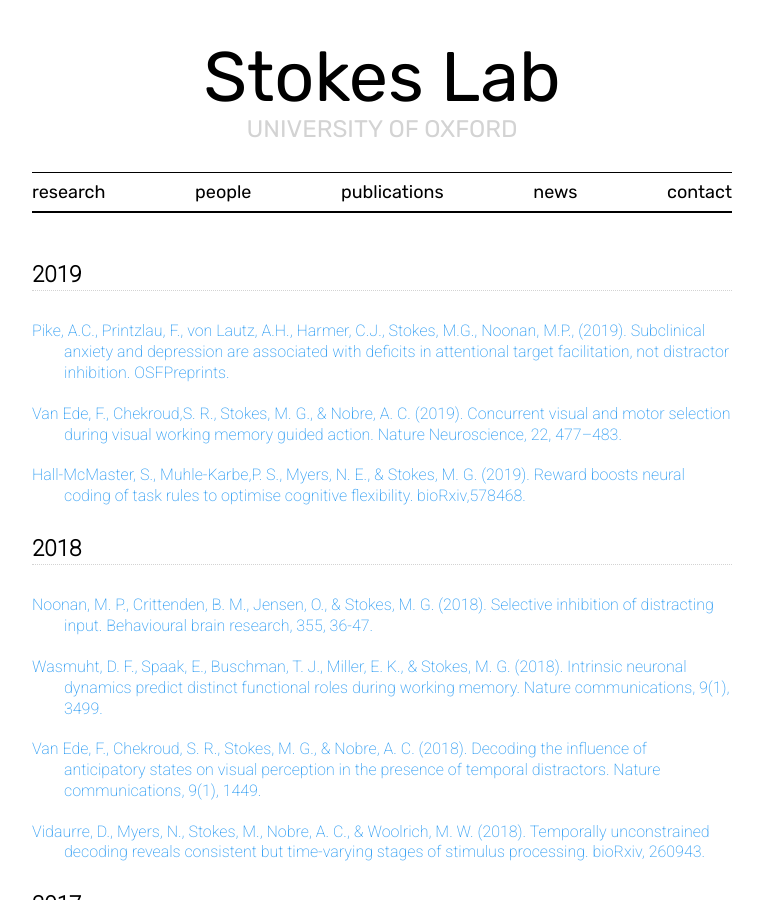
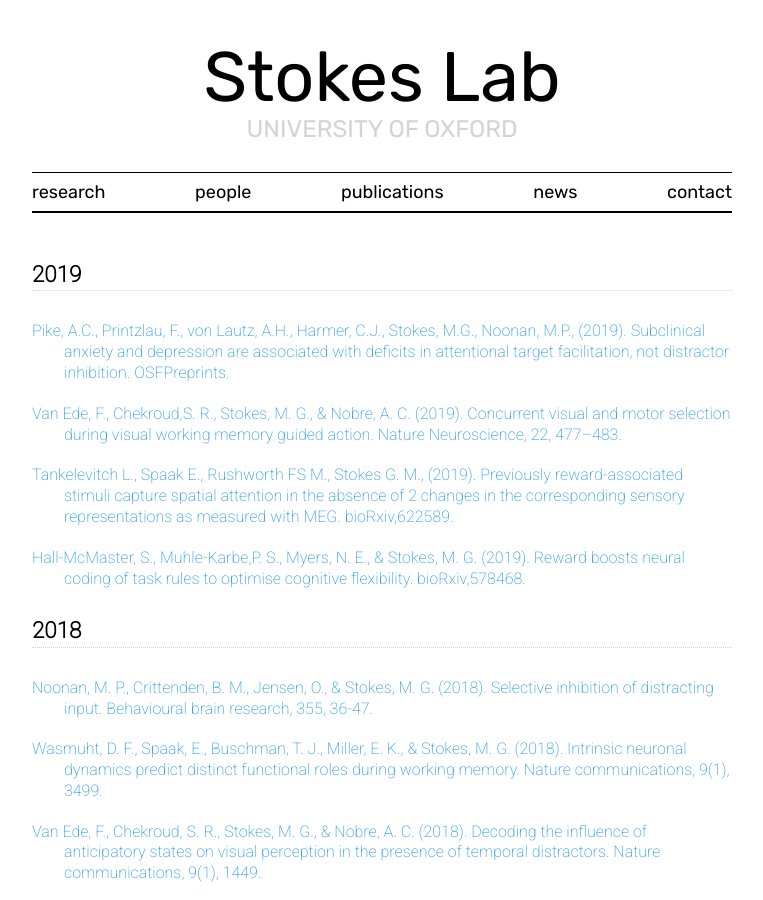
Before and after one commit to stokeslab/stokeslab.github.io, a Jekyll site: the page built from _pages/publications.html, in a window 1280 px wide and 900 px high. Shown: the whole window, without its empty margins (258-1021 px from the left). Built offline with Jekyll 4.4.1, drawn with Linux system fonts in a browser that asks for light colours; nearby versions of some CDN libraries; some web fonts are replaced.

Commit message:
Update publications.html

```diff
--- a/_pages/publications.html
+++ b/_pages/publications.html
@@ -13,9 +13,14 @@
 <p class="pub"> Van Ede, F., Chekroud,S. R., Stokes, M. G., & Nobre, A. C. (2019). Concurrent visual and motor selection during visual working memory guided action. Nature Neuroscience, 22, 477–483. <a href="https://www.nature.com/articles/s41593-018-0335-6" target="_blank">[PDF]</a></p>
 <p class="pub"> Hall-McMaster, S., Muhle-Karbe,P. S., Myers, N. E., & Stokes, M. G. (2019). Reward boosts neural coding of task rules to optimise cognitive flexibility. bioRxiv,578468. <a href="https://www.biorxiv.org/content/biorxiv/early/2019/03/16/578468.full.pdf" target="_blank">[PDF]</a></p>
 -->
+
+
 <p class="pub"> <a href="https://doi.org/10.31219/osf.io/n96s3" target="_blank"> Pike, A.C., Printzlau, F., von Lautz, A.H., Harmer, C.J., Stokes, M.G., Noonan, M.P., (2019).  Subclinical anxiety and depression are associated with deficits in attentional target facilitation, not distractor inhibition. OSFPreprints. </a></p>
 
 <p class="pub"> <a href="https://www.nature.com/articles/s41593-018-0335-6" target="_blank"> Van Ede, F., Chekroud,S. R., Stokes, M. G., & Nobre, A. C. (2019). Concurrent visual and motor selection during visual working memory guided action. Nature Neuroscience, 22, 477–483.</a></p>
+
+<p class="pub"> <a href="https://www.biorxiv.org/content/biorxiv/early/2019/04/29/622589.full.pdf" target="_blank"> Tankelevitch L., Spaak E., Rushworth FS M., Stokes G. M., (2019). Previously reward-associated stimuli capture spatial attention in the absence of
+2 changes in the corresponding sensory representations as measured with MEG. bioRxiv,622589. </a></p>
 
 <p class="pub"> <a href="https://www.biorxiv.org/content/biorxiv/early/2019/03/16/578468.full.pdf" target="_blank">Hall-McMaster, S., Muhle-Karbe,P. S., Myers, N. E., & Stokes, M. G. (2019). Reward boosts neural coding of task rules to optimise cognitive flexibility. bioRxiv,578468.</a></p>
 
```
